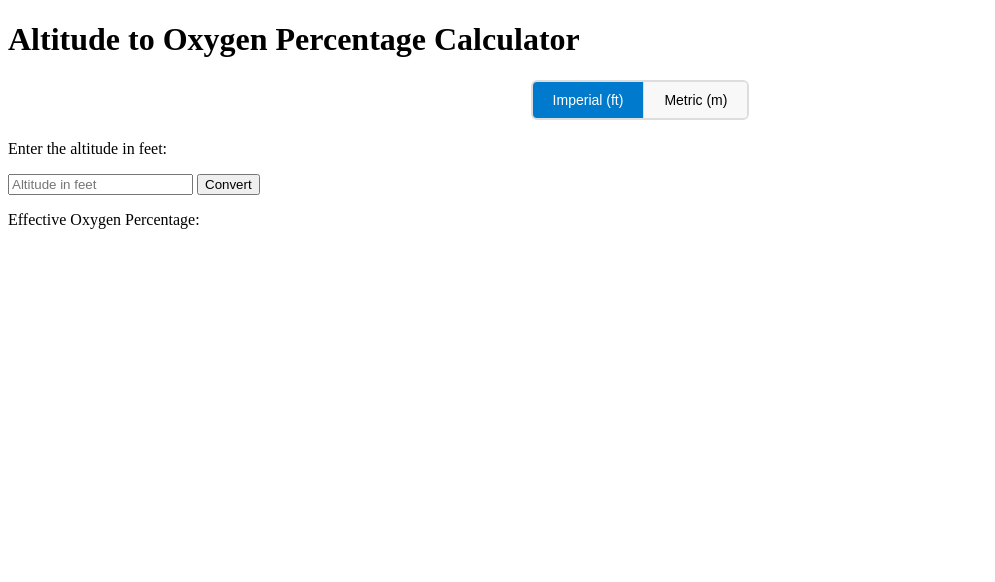
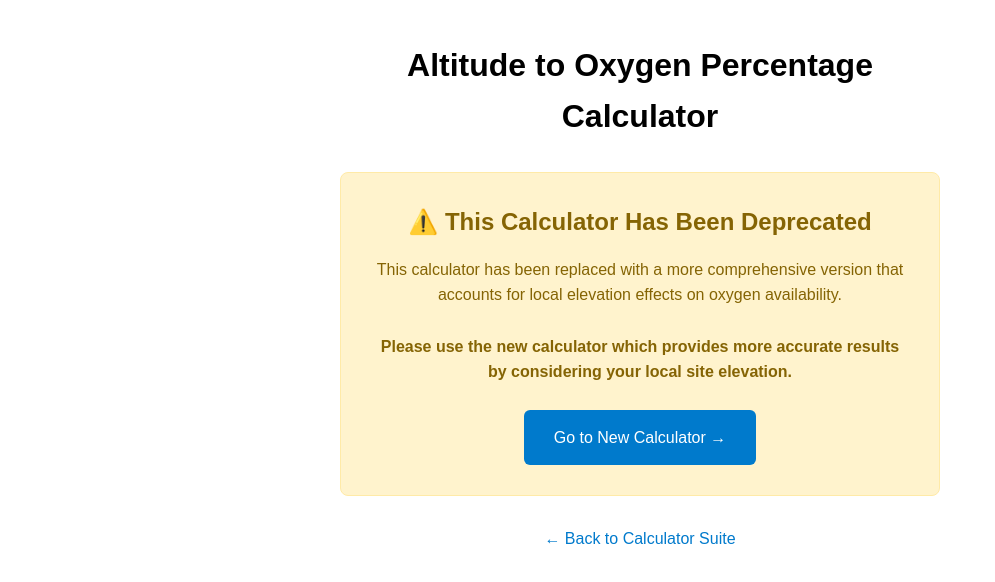
Before and after one commit to dbeatty10/altitude-calculator, a plain HTML site: page altitude_to_o2_percentage.html in a window 1280 px wide. Shown: the whole page, without its empty margins (0-995 px from the left). Drawn offline with Linux system fonts and the light colour scheme.

Commit message:
Deprecate calculators without local altitude in favor of more accurate versions (#8)

```diff
--- a/altitude_to_o2_percentage.html
+++ b/altitude_to_o2_percentage.html
@@ -2,123 +2,74 @@
 <html>
 <head>
   <meta charset="utf-8">
-  <title>Altitude to Oxygen Percentage Calculator</title>
+  <title>Altitude to Oxygen Percentage Calculator - Deprecated</title>
   <style>
-    .unit-toggle {
-      margin: 20px 0;
+    body {
+      font-family: Arial, sans-serif;
+      margin: 40px;
+      line-height: 1.6;
+      max-width: 600px;
+      margin: 40px auto;
       text-align: center;
     }
-    .toggle-group {
-      display: inline-flex;
-      border: 2px solid #ddd;
-      border-radius: 6px;
-      overflow: hidden;
+    .deprecation-notice {
+      background: #fff3cd;
+      border: 1px solid #ffeaa7;
+      border-radius: 8px;
+      padding: 30px;
+      margin: 30px 0;
     }
-    .toggle-button {
-      background: #f8f8f8;
-      border: none;
-      padding: 10px 20px;
-      cursor: pointer;
-      font-size: 14px;
-      font-weight: 500;
-      transition: all 0.2s;
-      border-right: 1px solid #ddd;
+    .deprecation-title {
+      color: #856404;
+      font-size: 1.5em;
+      font-weight: bold;
+      margin-bottom: 15px;
     }
-    .toggle-button:last-child {
-      border-right: none;
+    .deprecation-text {
+      color: #856404;
+      margin-bottom: 25px;
     }
-    .toggle-button.active {
+    .redirect-button {
       background: #007acc;
       color: white;
+      padding: 15px 30px;
+      border: none;
+      border-radius: 6px;
+      font-size: 16px;
+      font-weight: 500;
+      text-decoration: none;
+      display: inline-block;
+      transition: background-color 0.3s;
     }
-    .toggle-button:hover:not(.active) {
-      background: #e8e8e8;
+    .redirect-button:hover {
+      background: #0056a3;
+    }
+    .back-link {
+      margin-top: 30px;
+    }
+    .back-link a {
+      color: #007acc;
+      text-decoration: none;
     }
   </style>
-  <script>
-    let isMetric = false;
-
-    function setUnits(metric) {
-      isMetric = metric;
-      localStorage.setItem('unitPreference', isMetric ? 'metric' : 'imperial');
-      updateUI();
-    }
-
-    function updateUI() {
-      const imperialBtn = document.getElementById('imperialBtn');
-      const metricBtn = document.getElementById('metricBtn');
-      const label = document.getElementById('inputLabel');
-      const input = document.getElementById('altitude');
-
-      if (isMetric) {
-        imperialBtn.classList.remove('active');
-        metricBtn.classList.add('active');
-        label.textContent = 'Enter the altitude in meters:';
-        input.placeholder = 'Altitude in meters';
-      } else {
-        imperialBtn.classList.add('active');
-        metricBtn.classList.remove('active');
-        label.textContent = 'Enter the altitude in feet:';
-        input.placeholder = 'Altitude in feet';
-      }
-    }
-
-    function convertAltitude() {
-      let altitude = parseFloat(document.getElementById("altitude").value);
-
-      if (isNaN(altitude) || altitude < 0) {
-        alert("Please enter a valid altitude.");
-        return;
-      }
-
-      // Convert to feet if metric input
-      if (isMetric) {
-        altitude = altitude * 3.28084; // meters to feet
-        if (altitude > 145442) {
-          alert("Please enter a valid altitude (maximum ~44,300 meters).");
-          return;
-        }
-      } else {
-        if (altitude > 145442) {
-          alert("Please enter a valid altitude between 0 and 145,442 feet.");
-          return;
-        }
-      }
-
-      // Calculate the effective oxygen percentage using the formula:
-      // f = 20.9 * (1 - (h/145442))^5.2559
-      var oxygenPercentage = 20.9 * Math.pow(1 - (altitude / 145442), 5.2559);
-
-      // Round the result to one decimal place.
-      oxygenPercentage = Math.round(oxygenPercentage * 10) / 10;
-
-      // Display the result.
-      document.getElementById("result").innerText = oxygenPercentage + "%";
-    }
-
-    window.onload = function() {
-      // Load saved preference
-      const saved = localStorage.getItem('unitPreference');
-      if (saved === 'metric') {
-        isMetric = true;
-      }
-      updateUI();
-    }
-  </script>
 </head>
 <body>
   <h1>Altitude to Oxygen Percentage Calculator</h1>
 
-  <div class="unit-toggle">
-    <div class="toggle-group">
-      <button id="imperialBtn" class="toggle-button active" onclick="setUnits(false)">Imperial (ft)</button>
-      <button id="metricBtn" class="toggle-button" onclick="setUnits(true)">Metric (m)</button>
+  <div class="deprecation-notice">
+    <div class="deprecation-title">⚠️ This Calculator Has Been Deprecated</div>
+    <div class="deprecation-text">
+      This calculator has been replaced with a more comprehensive version that accounts for local elevation effects on oxygen availability.
+      <br><br>
+      <strong>Please use the new calculator which provides more accurate results by considering your local site elevation.</strong>
     </div>
+    <a href="elevation_equiv_to_o2.html" class="redirect-button">
+      Go to New Calculator →
+    </a>
   </div>
 
-  <p id="inputLabel">Enter the altitude in feet:</p>
-  <input type="number" id="altitude" placeholder="Altitude in feet" onkeypress="if(event.key==='Enter') convertAltitude()">
-  <button onclick="convertAltitude()">Convert</button>
-  <p>Effective Oxygen Percentage: <span id="result"></span></p>
+  <div class="back-link">
+    <a href="index.html">← Back to Calculator Suite</a>
+  </div>
 </body>
 </html>
```
Also changed, not shown: index.html (+4 -17 lines), o2_percentage_to_altitude.html (+51 -90 lines), 1 other file.
